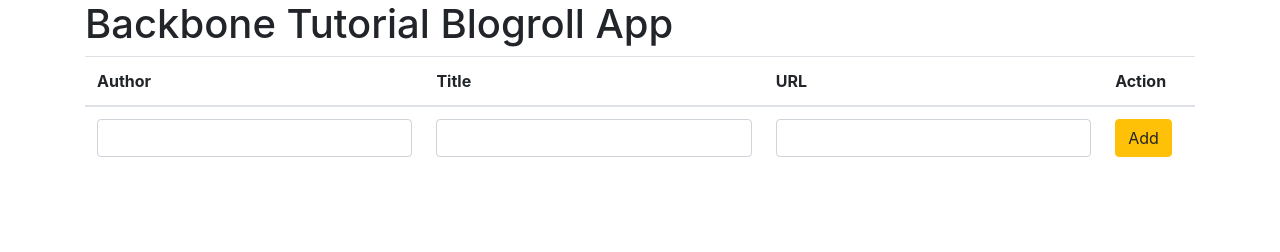
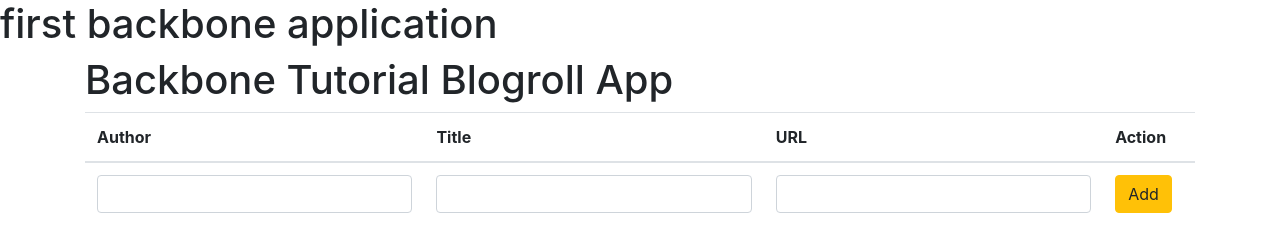
Before and after one commit to s-aggarwal1995/BackBone_Tutorial_App, a plain HTML site: page index.html in a window 1280 px wide. Drawn offline with nearby package versions, Linux system fonts and the light colour scheme.

Commit message:
add header h1

```diff
--- a/index.html
+++ b/index.html
@@ -12,6 +12,7 @@
 </head>
 
 <body>
+    <h1>first backbone application</h1>
     <div class="container">
         <h1>Backbone Tutorial Blogroll App</h1>
         <table class="table">
```
